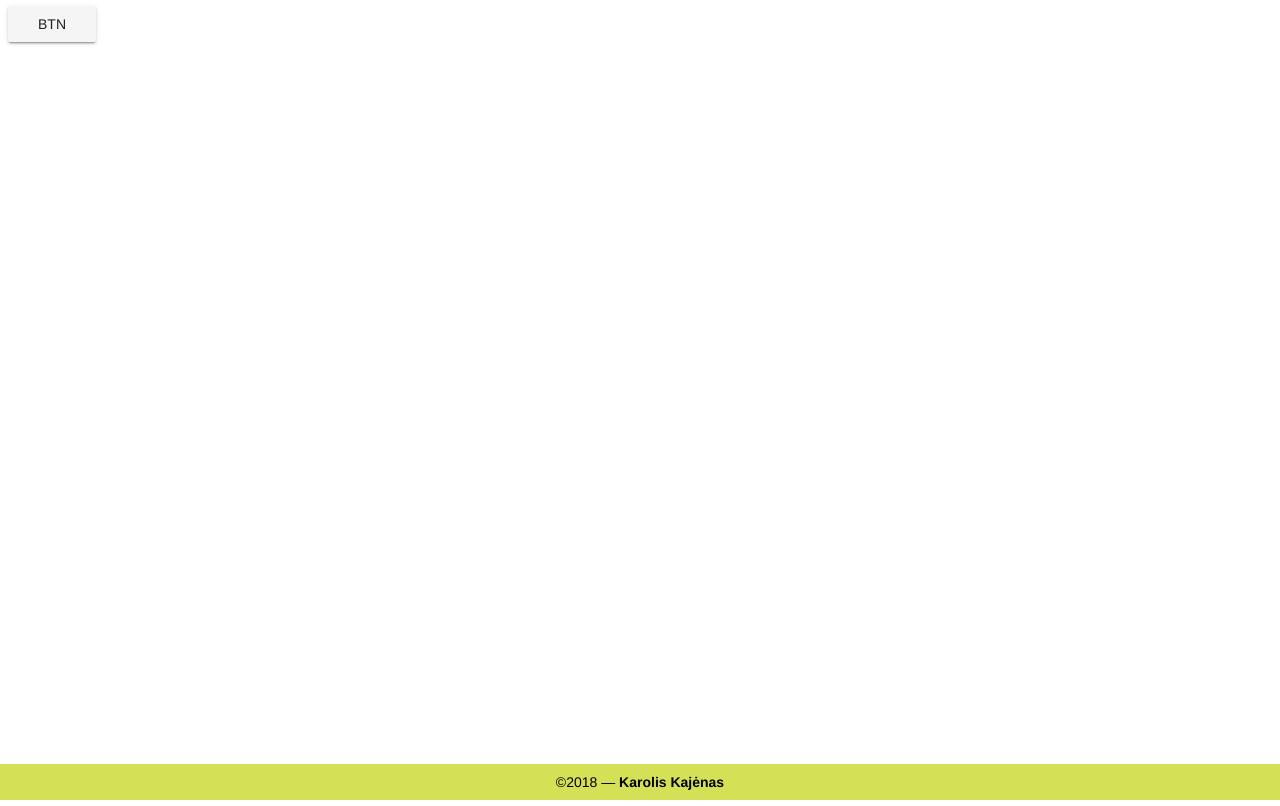
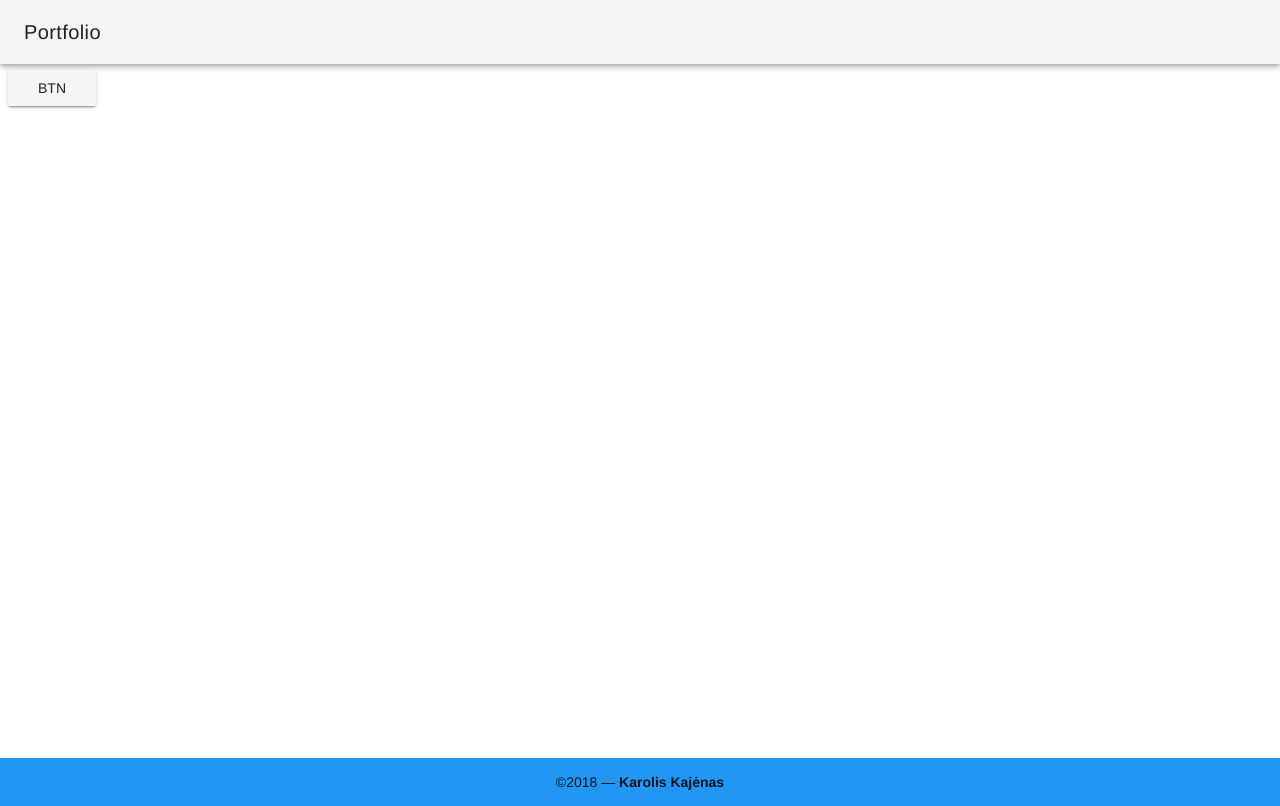
Before and after one commit to KarolisKaj/Portfolio, a Vue app in the folder Portfolio.Client/: page / in a window 1280 px wide. Built offline with nearby package versions, Linux system fonts and the light colour scheme.

Commit message:
building it up

```diff
--- a/Portfolio.Client/src/App.vue
+++ b/Portfolio.Client/src/App.vue
@@ -1,22 +1,23 @@
 <template>
   <div id="app">
+      <PortfolioHeader></PortfolioHeader>
       <router-view/>
-      <v-footer height="1px" class="lime lighten-1 m-b-0" absolute='true'>
-          <v-flex xs12 py-3 text-xs-center black--text>
-            &copy;{{year}} — <strong>Karolis Kajėnas</strong>
-          </v-flex>
-      </v-footer>
+      <PortfolioFooter></PortfolioFooter>
   </div>
 </template>
 
 <script>
+import PortfolioFooter from './components/basic/PortfolioFooter'
+import PortfolioHeader from './components/basic/PortfolioHeader'
+
 export default {
   name: 'App',
   data () {
     return {
       year: (new Date()).getFullYear()
     }
-  }
+  },
+  components: { PortfolioFooter, PortfolioHeader }
 }
 </script>
 
--- /dev/null
+++ b/Portfolio.Client/src/components/About.vue
@@ -0,0 +1,14 @@
+<template>
+  <h1>{{ msg }}</h1>
+</template>
+
+<script>
+export default {
+  name: 'About',
+  data () {
+    return {
+      msg: 'About page'
+    }
+  }
+}
+</script>
--- a/Portfolio.Client/src/components/Home.vue
+++ b/Portfolio.Client/src/components/Home.vue
@@ -1,6 +1,6 @@
 <template>
   <div>
-    <v-btn dark='true' >btn</v-btn>
+    <v-btn v-bind:dark=false >btn</v-btn>
   </div>
 </template>
 
@@ -9,7 +9,7 @@ export default {
   name: 'Home',
   data () {
     return {
-      msg: 'Oi'
+      msg: 'My home page'
     }
   }
 }
--- /dev/null
+++ b/Portfolio.Client/src/components/NotFound.vue
@@ -0,0 +1,9 @@
+<template>
+  <h1>Page not found.</h1>
+</template>
+
+<script>
+export default {
+  name: 'NotFound'
+}
+</script>
--- /dev/null
+++ b/Portfolio.Client/src/components/basic/PortfolioFooter.vue
@@ -0,0 +1,17 @@
+<template>
+  <v-footer height="5px" class="lime lighten-1 m-b-0" absolute="true">
+      <v-flex xs12 py-3 text-xs-center blue accent-4--text>&copy;{{year}} — <strong>Karolis Kajėnas</strong>
+      </v-flex>
+  </v-footer>
+</template>
+
+<script>
+export default {
+  name: 'PortfolioFooter',
+  data () {
+    return {
+      year: (new Date()).getFullYear()
+    }
+  }
+}
+</script>
--- /dev/null
+++ b/Portfolio.Client/src/components/basic/PortfolioHeader.vue
@@ -0,0 +1,16 @@
+<template>
+    <v-toolbar>
+        <v-toolbar-title>Portfolio</v-toolbar-title>
+    </v-toolbar>
+</template>
+
+<script>
+export default {
+  name: 'PortfolioHeader',
+  data () {
+    return {
+      year: (new Date()).getFullYear()
+    }
+  }
+}
+</script>
```
